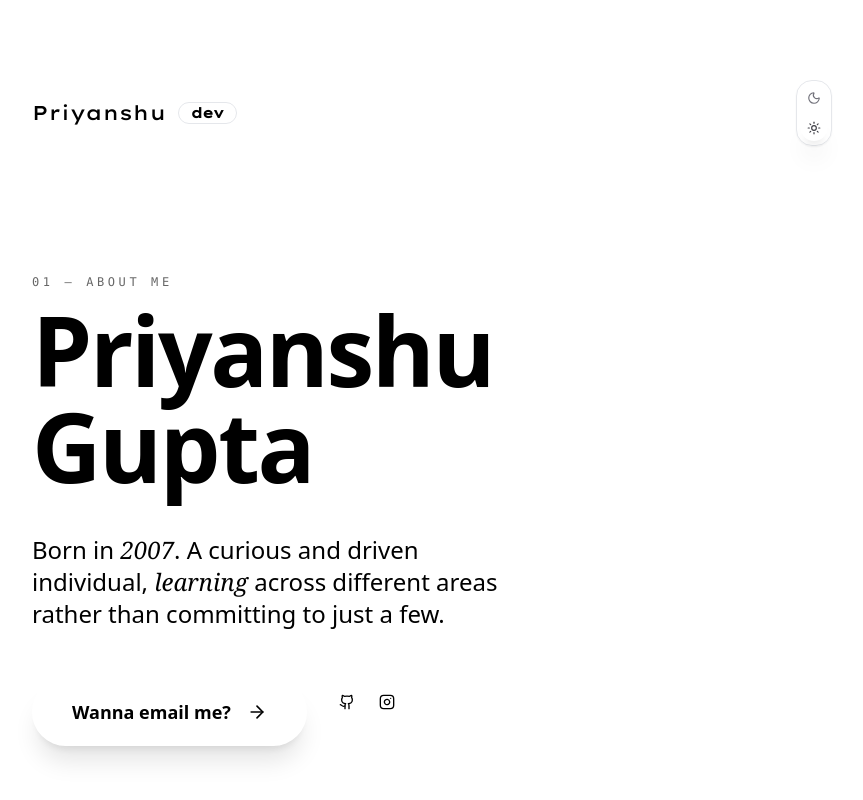
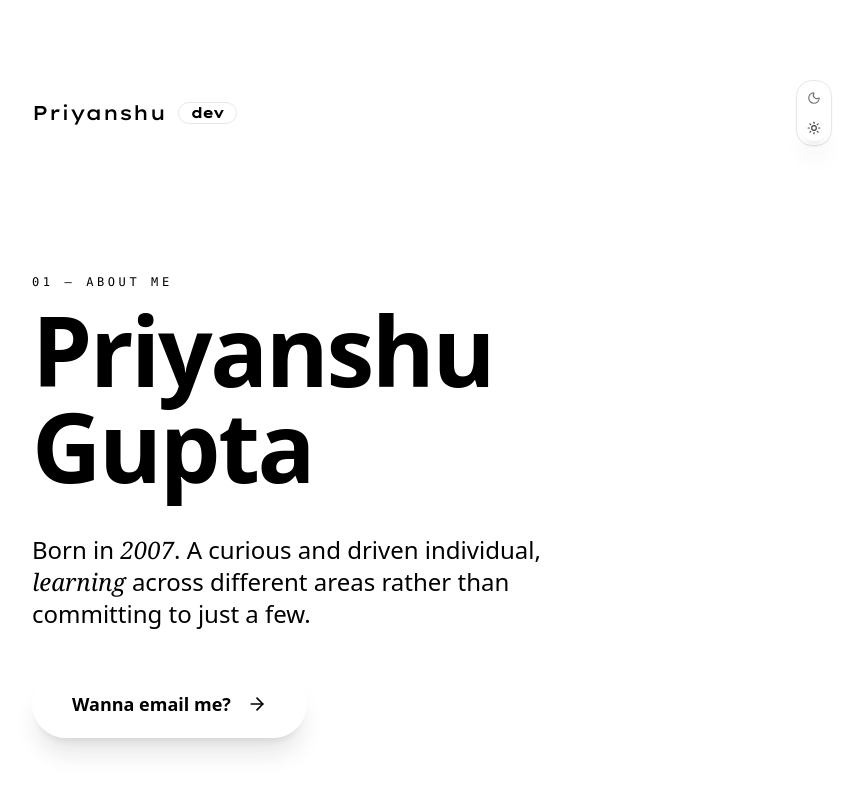
Before and after one commit to Priyansxu/Priyanshu, a Next.js app: page / in a window 1280 px wide. Shown: the top 800 px of the page, without its empty margins (208-1071 px from the left). Built offline with nearby package versions, Linux system fonts and the light colour scheme.

Commit message:
Update page.js

```diff
--- a/app/page.js
+++ b/app/page.js
@@ -19,16 +19,8 @@ const pages = [
       </>
     ),
     links: [
-      {
-        label: "Github",
-        icon: <Github className="w-4 h-4" />,
-        href: "https://github.com",
-      },
-      {
-        label: "Instagram",
-        icon: <Instagram className="w-4 h-4" />,
-        href: "https://instagram.com/priyansxu_gupta",
-      },
+      { label: "Github", icon: <Github className="w-4 h-4" />, href: "https://github.com" },
+      { label: "Instagram", icon: <Instagram className="w-4 h-4" />, href: "https://instagram.com/priyansxu_gupta" },
     ],
     button: "Wanna email me?",
     action: "mailto:priyansxu@yahoo.com",
@@ -72,16 +64,14 @@ export default function Page() {
   const [mounted, setMounted] = useState(false)
   const [page, setPage] = useState(0)
 
-  useEffect(() => {
-    setMounted(true)
-  }, [])
-
+  useEffect(() => setMounted(true), [])
   if (!mounted) return null
 
   const current = pages[page]
+  const isDark = theme === "dark"
 
   return (
-    <main className="min-h-screen flex flex-col text-foreground bg-background dark:bg-black selection:bg-primary/30 selection:text-primary-foreground">
+    <main className={`min-h-screen flex flex-col text-foreground selection:bg-primary/30 selection:text-primary-foreground ${isDark ? "bg-black" : "bg-background"}`}>
       <div className="fixed inset-0 overflow-hidden pointer-events-none">
         <div className="absolute -top-[20%] -left-[10%] w-[70%] h-[70%] bg-primary/5 rounded-full blur-[120px]" />
         <div className="absolute -bottom-[10%] -right-[5%] w-[50%] h-[50%] bg-accent/10 rounded-full blur-[100px]" />
@@ -91,22 +81,36 @@ export default function Page() {
         <header className="flex items-center justify-between mb-24 md:mb-32">
           <h1 className="text-xl font-medium font-lexend flex items-center gap-3 cursor-crosshair">
             Priyanshu
-            <span className="text-sm font-bold inline-block rounded-3xl px-3 border border-border bg-muted/50 text-muted-foreground dark:bg-[#fafafa] dark:text-black dark:border-none">
+            <span
+              className={`text-sm font-bold inline-block rounded-3xl px-3 ${
+                isDark
+                  ? "bg-[#fafafa] text-black"
+                  : "border border-border bg-muted/50 text-muted-foreground"
+              }`}
+            >
               dev
             </span>
           </h1>
 
-          <div className="flex flex-col items-center gap-1 p-1 rounded-2xl bg-card border border-border shadow-sm dark:bg-[#111] dark:border-zinc-800">
+          <div
+            className={`flex flex-col items-center gap-1 p-1 rounded-2xl cursor-pointer select-none ${
+              isDark
+                ? "bg-[#111] border border-zinc-800"
+                : "bg-card border border-border shadow-sm"
+            }`}
+          >
             <button
               onClick={() => setTheme("dark")}
-              className="p-1.5 transition-all text-zinc-500 dark:text-zinc-400"
+              className={`p-1.5 transition-all ${isDark ? "text-zinc-400" : "text-zinc-500"}`}
             >
               <Moon className="w-3.5 h-3.5" />
             </button>
 
             <button
               onClick={() => setTheme("light")}
-              className="p-1.5 rounded-full transition-all bg-white shadow-xl text-zinc-700 dark:bg-transparent dark:shadow-none dark:text-zinc-500"
+              className={`p-1.5 rounded-full transition-all ${
+                !isDark ? "bg-white shadow-xl text-zinc-700" : "text-zinc-500"
+              }`}
             >
               <Sun className="w-3.5 h-3.5" />
             </button>
@@ -124,11 +128,7 @@ export default function Page() {
               className="space-y-10"
             >
               <div className="space-y-3">
-                <motion.span
-                  initial={{ opacity: 0, x: -10 }}
-                  animate={{ opacity: 0.6, x: 0 }}
-                  className="text-primary font-mono text-xs tracking-[0.3em] uppercase block"
-                >
+                <motion.span className="text-primary font-mono text-xs tracking-[0.3em] uppercase block">
                   {current.id} — {current.subtitle}
                 </motion.span>
 
@@ -137,37 +137,21 @@ export default function Page() {
                 </h2>
               </div>
 
-              <div className="space-y-12">
-                <p className="text-xl md:text-2xl leading-relaxed text-muted-foreground font-medium max-w-xl text-balance">
+              <p className="text-xl md:text-2xl leading-relaxed text-muted-foreground font-medium max-w-xl">
                 {current.text}
               </p>
 
-                <div className="flex flex-col sm:flex-row items-center sm:items-start gap-8">
               <button
                 onClick={() => window.open(current.action, "_blank")}
-                    className="group relative flex items-center gap-4 px-10 py-5 rounded-full font-bold text-lg bg-foreground text-background shadow-foreground/5 dark:bg-white dark:text-black shadow-xl hover:scale-[1.02] active:scale-[0.98] transition-all duration-300"
+                className={`group flex items-center gap-4 px-10 py-5 rounded-full font-bold text-lg transition-all shadow-xl ${
+                  isDark
+                    ? "bg-white text-black shadow-white/5"
+                    : "bg-foreground text-background shadow-foreground/5"
+                }`}
               >
                 {current.button}
                 <ArrowRight className="w-5 h-5 group-hover:translate-x-1 transition-transform" />
               </button>
-
-                  {current.links && (
-                    <div className="flex items-center gap-6 py-4">
-                      {current.links.map((link) => (
-                        <a
-                          key={link.label}
-                          href={link.href}
-                          rel="noopener noreferrer"
-                          className="text-muted-foreground hover:text-primary transition-all duration-200 hover:scale-110"
-                          aria-label={link.label}
-                        >
-                          {link.icon}
-                        </a>
-                      ))}
-                    </div>
-                  )}
-                </div>
-              </div>
             </motion.div>
           </AnimatePresence>
         </section>
@@ -176,7 +160,9 @@ export default function Page() {
           <button
             onClick={() => setPage((p) => Math.max(p - 1, 0))}
             disabled={page === 0}
-            className="flex items-center gap-2 text-sm font-bold text-muted-foreground hover:text-foreground disabled:opacity-0"
+            className={`flex items-center gap-2 text-sm font-bold transition-all ${
+              isDark ? "text-zinc-400" : "text-muted-foreground"
+            } disabled:opacity-0`}
           >
             <ArrowLeft className="w-4 h-4" />
             Back
@@ -185,7 +171,11 @@ export default function Page() {
           <button
             onClick={() => setPage((p) => Math.min(p + 1, pages.length - 1))}
             disabled={page === pages.length - 1}
-            className="group flex items-center gap-4 px-8 py-4 rounded-full font-bold text-sm bg-muted border border-border hover:border-foreground/20 dark:bg-zinc-900 dark:border-zinc-800 transition-all active:scale-[0.95] disabled:opacity-0"
+            className={`group flex items-center gap-4 px-8 py-4 rounded-full font-bold text-sm transition-all ${
+              isDark
+                ? "bg-zinc-900 border border-zinc-800 hover:border-zinc-700"
+                : "bg-muted border border-border hover:border-foreground/20"
+            } disabled:opacity-0`}
           >
             Next
             <ArrowRight className="w-4 h-4 group-hover:translate-x-1 transition-transform" />
```
Lines whose indentation alone changed are shown as unchanged.
